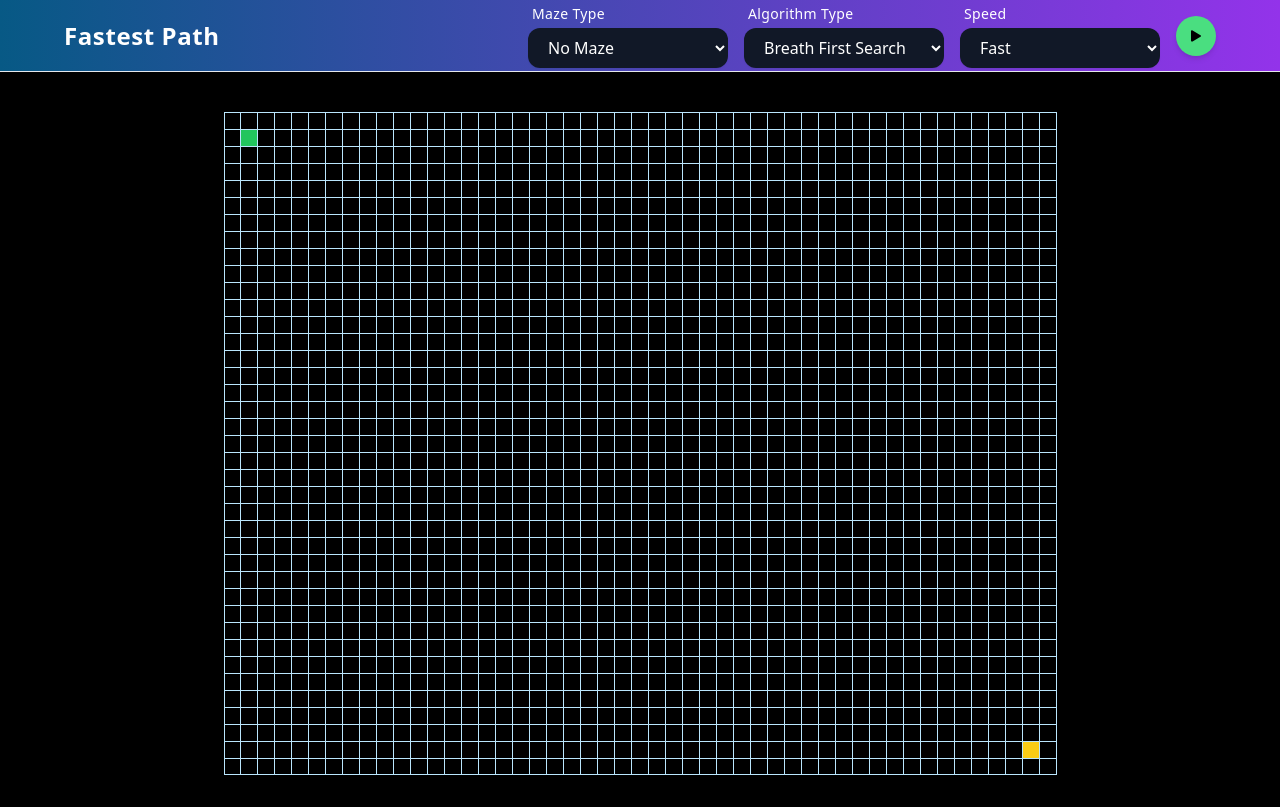
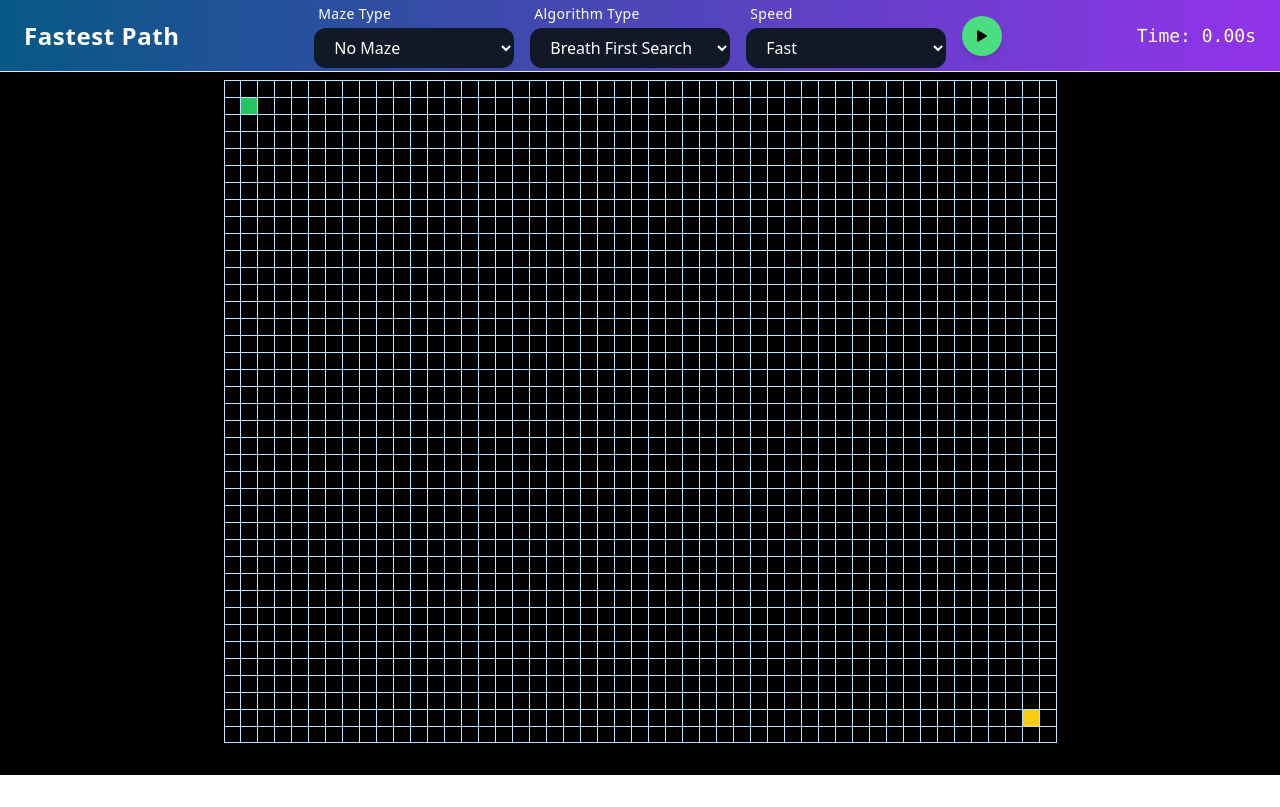
Before and after one commit to hungCS22hcmiu/Pathfinding-DSA, a React (Vite) app: page / in a window 1280 px wide. Built offline with nearby package versions, Linux system fonts and the light colour scheme.

Commit message:
add timer and fix grid

```diff
--- a/src/components/Grid.tsx
+++ b/src/components/Grid.tsx
@@ -47,7 +47,7 @@ export function Grid({
     <div
       className={twMerge(
         // Base classes
-        "flex items-center flex-col justify-center border-sky-300 mt-10",
+        "flex items-center flex-col justify-center border-sky-300 mt-2",
         // Control Grid height
         `lg:min-h-[${MAX_ROWS * 17}px]  md:min-h-[${
           MAX_ROWS * 15
--- a/src/components/Nav.tsx
+++ b/src/components/Nav.tsx
@@ -1,4 +1,4 @@
-import { MutableRefObject, useState } from "react";
+import { MutableRefObject, useState, useRef } from "react";
 import { usePathFinding } from "../hook/usePathFinding";
 import { useTile } from "../hook/useTile";
 import { EXTENDED_SLEEP_TIME, MAZES, PATHFINDING_ALGORITHMS, SLEEP_TIME, SPEEDS } from "../utils/constants";
@@ -13,9 +13,13 @@ import { animatePath } from "../utils/animatePath";
 
 export function Nav({isVisualizationRunningRef} : {isVisualizationRunningRef: MutableRefObject<boolean> }) {
     const [isDisabled, setIsDisabled] = useState(false);
+    // timer
+    const [time, setTime] = useState(0);
+    const timerRef = useRef<number | null>(null);
     const {maze, setMaze, grid, setGrid, isGraphVisualized, setIsGraphVisualized, algorithm, setAlgorithm} = usePathFinding();
     const {startTile, endTile} = useTile();
     const {speed , setSpeed} = useSpeed();
+
     const handleGenerateMaze = (maze: MazeType) => {
         if (maze === "NONE") {
             setMaze(maze);
@@ -30,14 +34,26 @@ export function Nav({isVisualizationRunningRef} : {isVisualizationRunningRef: Mu
         const newGrid = grid.slice();
         setGrid(newGrid);
         setIsGraphVisualized(false);
+        // timer
+        setTime(0);
+        if (timerRef.current) clearInterval(timerRef.current);
     };
 
     const handlerRunVisualizer = () => {
         if (isGraphVisualized) {
             setIsGraphVisualized(false);
             resetGrid({ grid: grid.slice(), startTile, endTile });
+            setTime(0);
+            if (timerRef.current) clearInterval(timerRef.current);
             return;
         }
+
+        //start the timer
+        setTime(0);
+        if (timerRef.current) clearInterval(timerRef.current);
+        timerRef.current = setInterval(() => {
+            setTime(prev => prev + 10);
+        }, 10);
         // run the algorithm
 
         const {traversedTiles,path} = runPathfindingAlgorithm({
@@ -56,18 +72,18 @@ export function Nav({isVisualizationRunningRef} : {isVisualizationRunningRef: Mu
             setIsGraphVisualized(true);
             setIsDisabled(false);
             isVisualizationRunningRef.current = false;
+            //stop the timer
+            if (timerRef.current) clearInterval(timerRef.current);
         },( SLEEP_TIME * (traversedTiles.length + SLEEP_TIME *2)+ EXTENDED_SLEEP_TIME*(path.length + 60)*SPEEDS.find((s) => s.value === speed)!.value));
     }
+
     return (
-    <div className="flex items-center justify-center min-h-[4.5rem] border-b bg-gradient-to-r from-sky-800 to-purple-600 shadow-lg px-4 sm:px-6">
-        <div className="flex flex-col sm:flex-row items-center justify-between w-full max-w-6xl space-y-4 sm:space-y-0">
-
-        {/* Title */}
-        <h1 className="text-white text-2xl font-semibold tracking-wide sm:w-[40%] w-full sm:text-left text-center">
+        <div className="flex items-center justify-between min-h-[4.5rem] border-b bg-gradient-to-r from-sky-800 to-purple-600 shadow-lg px-4 sm:px-6 w-full">
+            {/* Left: Title */}
+            <h1 className="text-white text-2xl font-semibold tracking-wide">
                 Fastest Path
             </h1>
-
-        {/* Controls */}
+            {/* Center: Controls */}
             <div className="flex flex-wrap items-center justify-center gap-4">
                 <Select
                     label="Maze Type"
@@ -93,6 +109,9 @@ export function Nav({isVisualizationRunningRef} : {isVisualizationRunningRef: Mu
                     handlerRunVisualizer={handlerRunVisualizer}
                 />
             </div>
+            {/* Right: Timer */}
+            <div className="text-white font-mono text-lg min-w-[110px] text-right">
+                Time: {(time / 1000).toFixed(2)}s
             </div>
         </div>
     );
```
Lines whose indentation alone changed are shown as unchanged.
